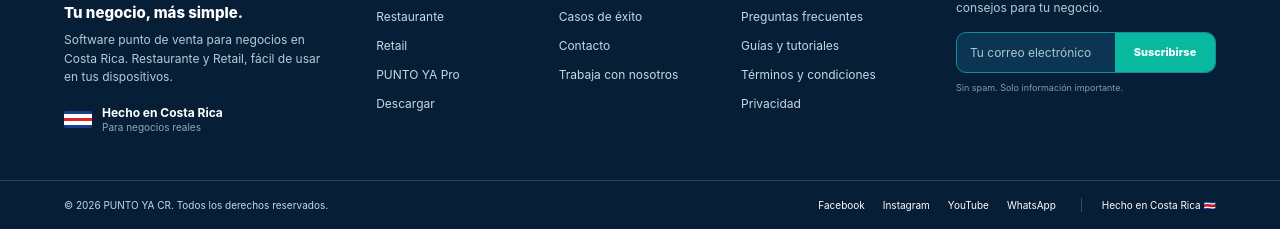
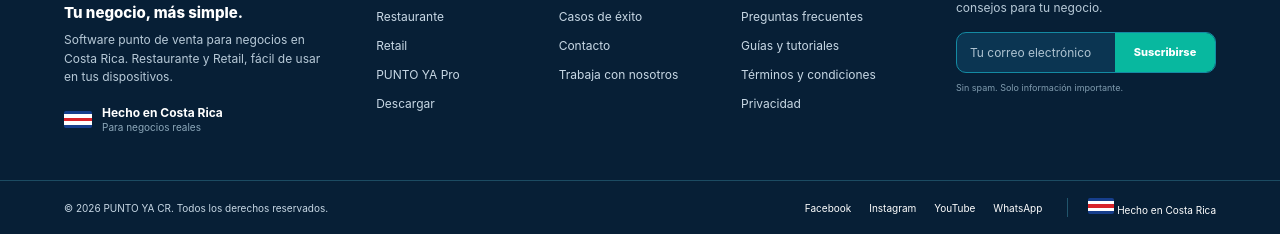
Before and after one commit to miguel2215/PUNTO-YA-CR-WEB, a plain HTML site: page index.html in a window 1280 px wide. Shown: the part 3903-4137 px from the top of the page. Drawn offline with Linux system fonts and the light colour scheme.

Commit message:
Update index.html

```diff
--- a/index.html
+++ b/index.html
@@ -886,8 +886,9 @@
 
 
       <div class="py-footer-country">
-        Hecho en Costa Rica 🇨🇷
-      </div>
+  <span class="flag"></span>
+  Hecho en Costa Rica
+</div>
 
     </div>
 
```
